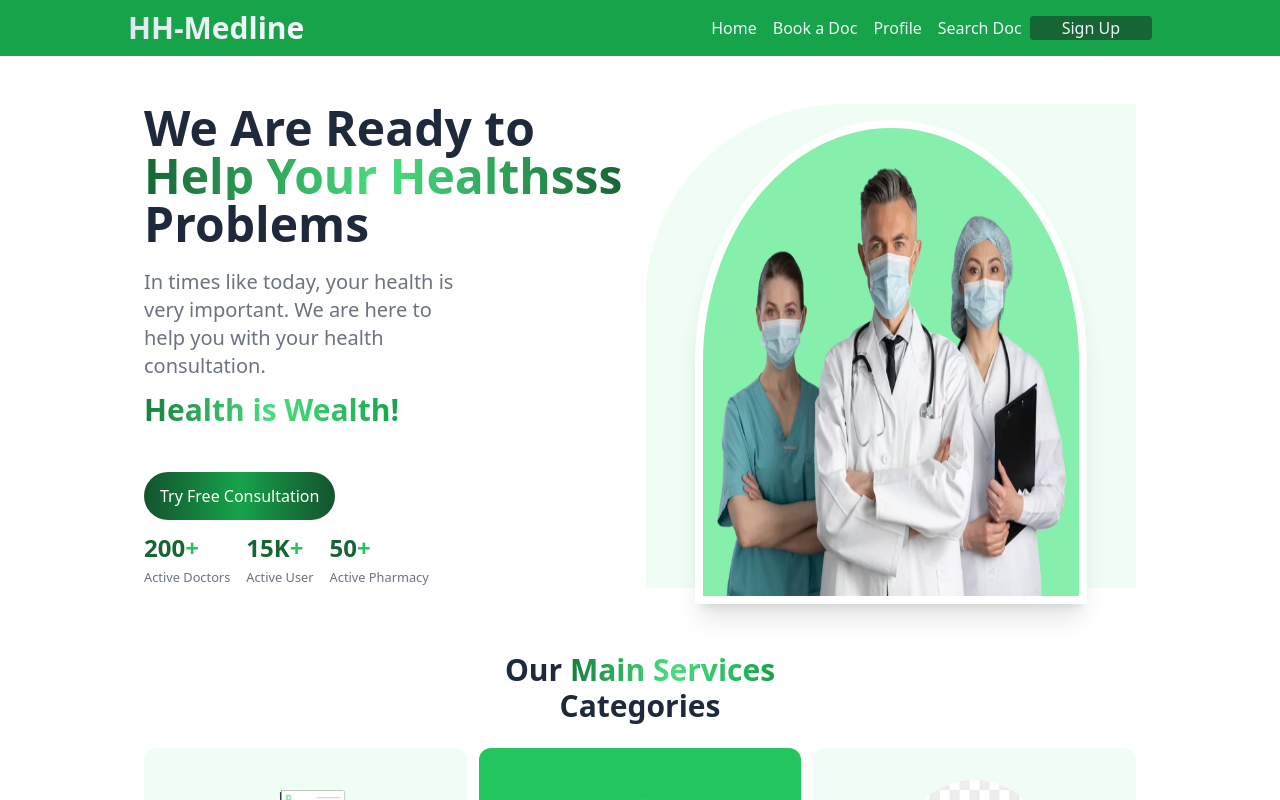
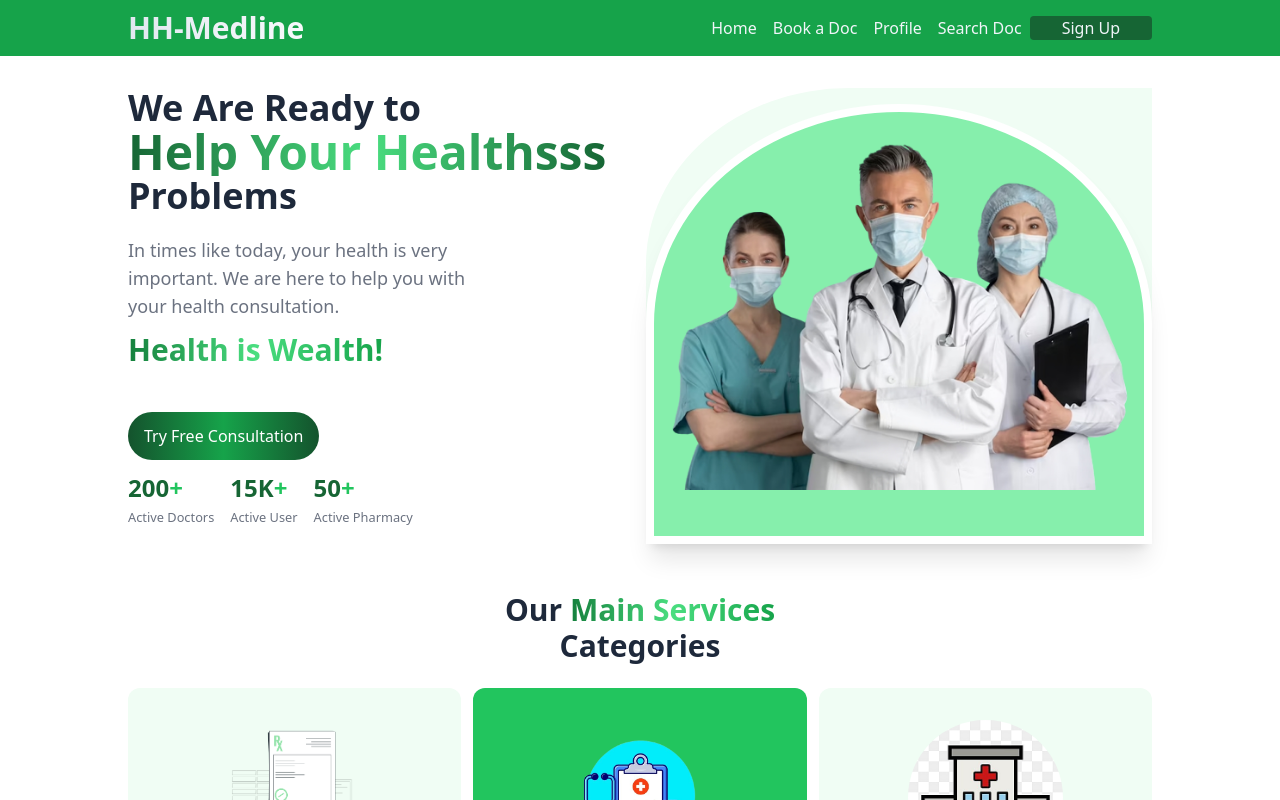
Before and after one commit to daols1/HH-MedLine, a React (Vite) app: page / in a window 1280 px wide. Shown: the top 800 px of the page. Built offline with nearby package versions, Linux system fonts and the light colour scheme.

Commit message:
Added code

```diff
--- a/src/components/Home/Home.jsx
+++ b/src/components/Home/Home.jsx
@@ -6,7 +6,7 @@ import SectionFour from './SectionFour'
 
 const styles = {
   home: `w-full bg-white px-10 md:px-32`, //bg-green-100
-  honeContainer: ` flex flex-col w-full h-full p-4 mx-auto text-slate-800`,
+  honeContainer: ` flex flex-col w-full h-full mx-auto text-slate-800`,
 
 }
 // a random comment
--- a/src/components/Home/SectionOne.jsx
+++ b/src/components/Home/SectionOne.jsx
@@ -4,10 +4,10 @@ import Doc1 from '../../assets/doctors/doctornurse.png'
 const styles = {
   gridCont: `w-full  md:h-full grid md:grid-cols-2 gap-3 my-[2rem]`,
   gridText: `text-slate-800  font-bold text-3xl md:text-4xl lg:text-5xl mx-auto `,
-  gradientText: `text-center font-bold text-3xl md:text-4xl lg:text-5xl bg-gradient-to-r from-green-800 via-green-400 to-green-800 inline-block text-transparent bg-clip-text`,
-  smallCont: `my-5 mx-auto `,
-  small: `text-gray-500 whitespace-pre-wrap text-xl w-2/3 block`,
-  wealth: `text-3xl font-bold bg-gradient-to-r from-green-700 via-green-400 to-green-600 text-transparent inline-block bg-clip-text my-3`,
+  gradientText: ` font-bold text-2xl md:text-4xl lg:text-5xl bg-gradient-to-r from-green-800 via-green-400 to-green-800 inline-block text-transparent bg-clip-text`,
+  smallCont: `my-5 `,
+  small: `text-gray-500 whitespace-pre-wrap text-lg w-full md:w-2/3 block`,
+  wealth: `text-left text-2xl md:text-3xl font-bold bg-gradient-to-r from-green-700 via-green-400 to-green-600 text-transparent inline-block bg-clip-text my-3`,
   buttonCont: `bg-gradient-to-r from-green-900 via-green-600 to-green-900 block md:inline-block rounded-3xl my-3 text-center`,
   button: `text-white py-3 px-4`,
   projects: `flex gap-4 justify-center sm:justify-start`,
@@ -17,7 +17,7 @@ const styles = {
   // Image
   girdImage: `bg-green-50 rounded-tl-[40%]`,
   // imgCont: `w-[80%] mx-auto`
-  img: `cover w-[80%] h-full mx-auto border-[0.5rem] border-white rounded-t-[50%] bg-green-300 mt-4 shadow-xl relative z-5`
+  img: `cover w-full h-full mx-auto border-[0.5rem] border-white rounded-t-[50%] bg-green-300 mt-4 shadow-xl relative z-5`
 }
 
 const SectionOne = () => {
@@ -25,9 +25,9 @@ const SectionOne = () => {
     <section className={styles.gridCont}>
             <div>
               <div className={styles.gridText}>
-                 <p>We Are Ready to</p>
+                 <p className='md:text-4xl text-2xl'>We Are Ready to</p>
                 <span className={styles.gradientText}>Help Your Healthsss</span>
-                <p>Problems</p>
+                <p className='md:text-4xl text-2xl'>Problems</p>
               </div>
               {/* SMALL  */}
               <div className={styles.smallCont}>
@@ -91,7 +91,7 @@ const SectionOne = () => {
             </div>
             <div className={styles.girdImage}>
               <div className={styles.img}>
-              <img className="w-[120%] h-full overflow-x contain absolute z-10"  src={Doc1} alt="Doctor" />
+              <img className=" lg:min-h-[200px] lg:min-w-[200px] md:min-h-[150px] md:min-w-[150px] "  src={Doc1} alt="Doctor" />
               </div>
             </div>
           </section>
--- a/src/components/Home/SectionTwo.jsx
+++ b/src/components/Home/SectionTwo.jsx
@@ -18,7 +18,7 @@ const SectionTwo = () => {
   return (
     <section className='my-[4rem] md:my-[2rem] md:h-screen'>
         <div className={styles.heading}>
-            <h1>Our <span className={styles.gradientText}>Main Services</span></h1>
+            <h1 className='text-center'>Our <span className={styles.gradientText}>Main Services</span></h1>
             <h2 className='text-center'>Categories</h2>
         </div>
         <article className={styles.grid}>
```
